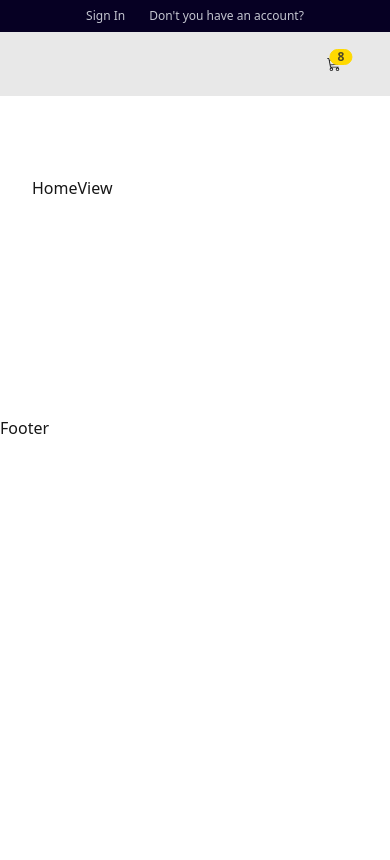
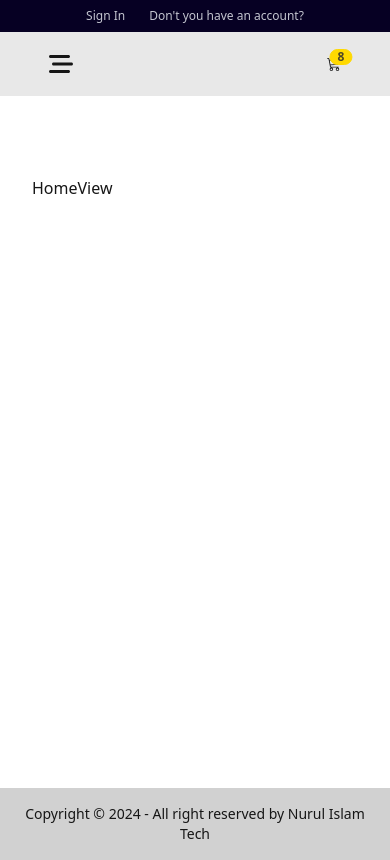
Before and after one commit to rifrifai/mern-ecommerce, a React (Vite) app in the folder client/: page / in a window 390 px wide. Built offline with nearby package versions, Linux system fonts and the light colour scheme.

Commit message:
layout responsive page web success

```diff
--- /dev/null
+++ b/client/src/components/Footer.jsx
@@ -0,0 +1,14 @@
+export default function Footer() {
+  return (
+    <>
+      <footer className="footer footer-center bg-base-300 text-base-content p-4">
+        <aside>
+          <p>
+            Copyright &copy; {new Date().getFullYear()} - All right reserved by
+            Nurul Islam Tech
+          </p>
+        </aside>
+      </footer>
+    </>
+  );
+}
--- a/client/src/components/Nav.jsx
+++ b/client/src/components/Nav.jsx
@@ -1,6 +1,7 @@
 import { NavLink } from "react-router-dom";
 import NavList from "./NavList";
 import { BsCart3 } from "react-icons/bs";
+import { FaBarsStaggered } from "react-icons/fa6";
 
 function Nav() {
   return (
@@ -13,6 +14,20 @@ function Nav() {
           >
             Logo
           </NavLink>
+          {/* Mobile */}
+          <div className="dropdown">
+            <label tabIndex={0} className="btn btn-ghost lg:hidden">
+              <FaBarsStaggered className="h-6 w-6" />
+            </label>
+            <ul
+              tabIndex={0}
+              className="menu menu-sm dropdown-content mt-3 z-[1] p-2 shadow bg-base-200 rounded-box w-52"
+            >
+              <NavList />
+            </ul>
+          </div>
+
+          {/* PC */}
           <div className="hidden lg:flex">
             <ul className="menu menu-horizontal">
               <NavList />
@@ -20,6 +35,7 @@ function Nav() {
           </div>
         </div>
 
+        {/* Icon Keranjang */}
         <div className="navbar-end">
           <NavLink to="/cart" className="btn btn-ghost btn-circle btn-md">
             <div className="indicator">
--- a/client/src/layouts/PublicLayout.jsx
+++ b/client/src/layouts/PublicLayout.jsx
@@ -1,16 +1,17 @@
 import { Outlet } from "react-router-dom";
 import Header from "../components/Header";
 import Nav from "../components/Nav";
+import Footer from "../components/Footer";
 
 const PublicLayout = () => {
   return (
     <>
       <Header />
       <Nav />
-      <main className="mx-auto max-w-6xl px-8 py-20 min-h-80">
+      <main className="mx-auto max-w-6xl px-8 py-20 min-h-[82vh]">
         <Outlet />
       </main>
-      <footer>Footer</footer>
+      <Footer />
     </>
   );
 };
```
